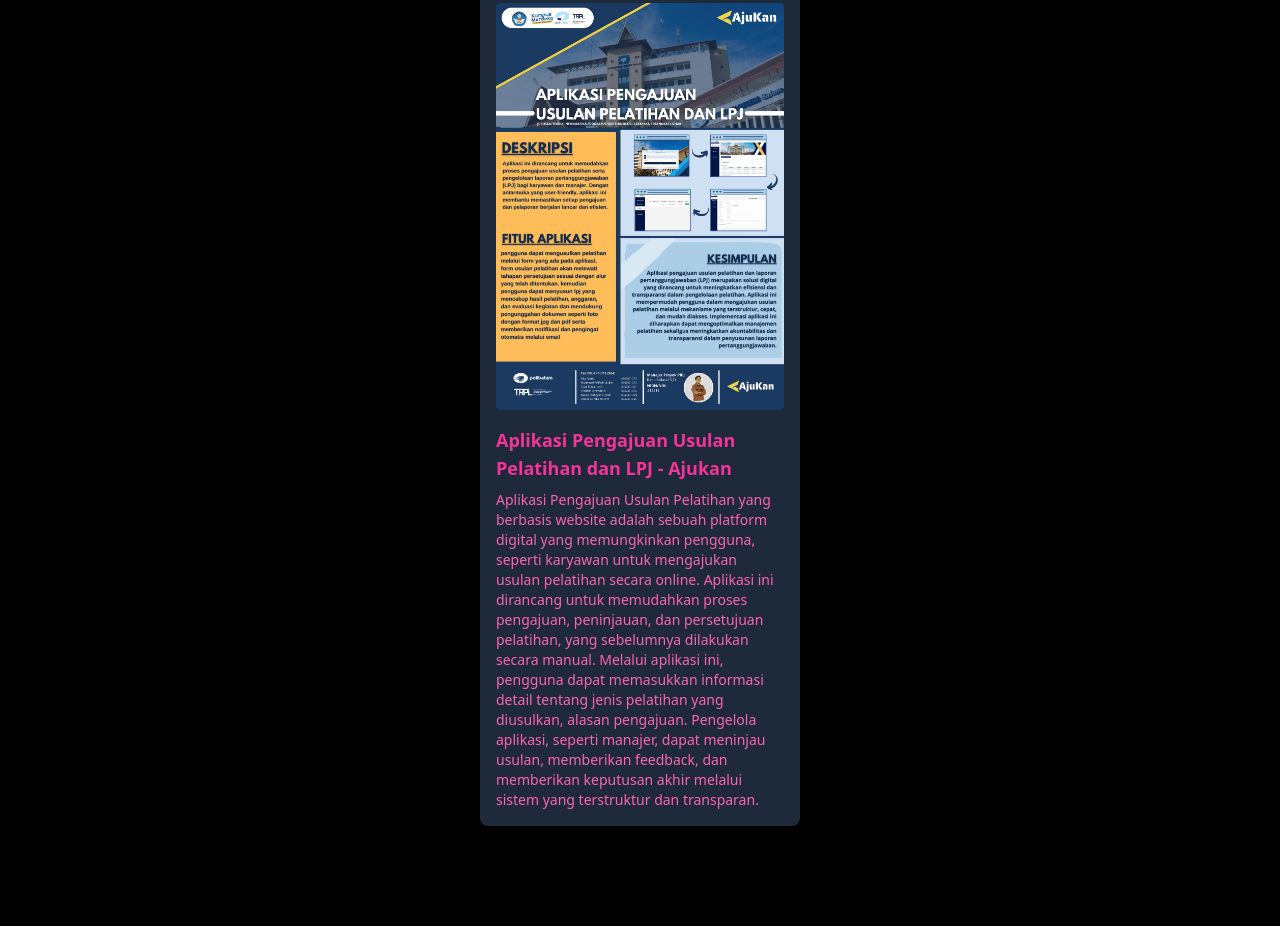
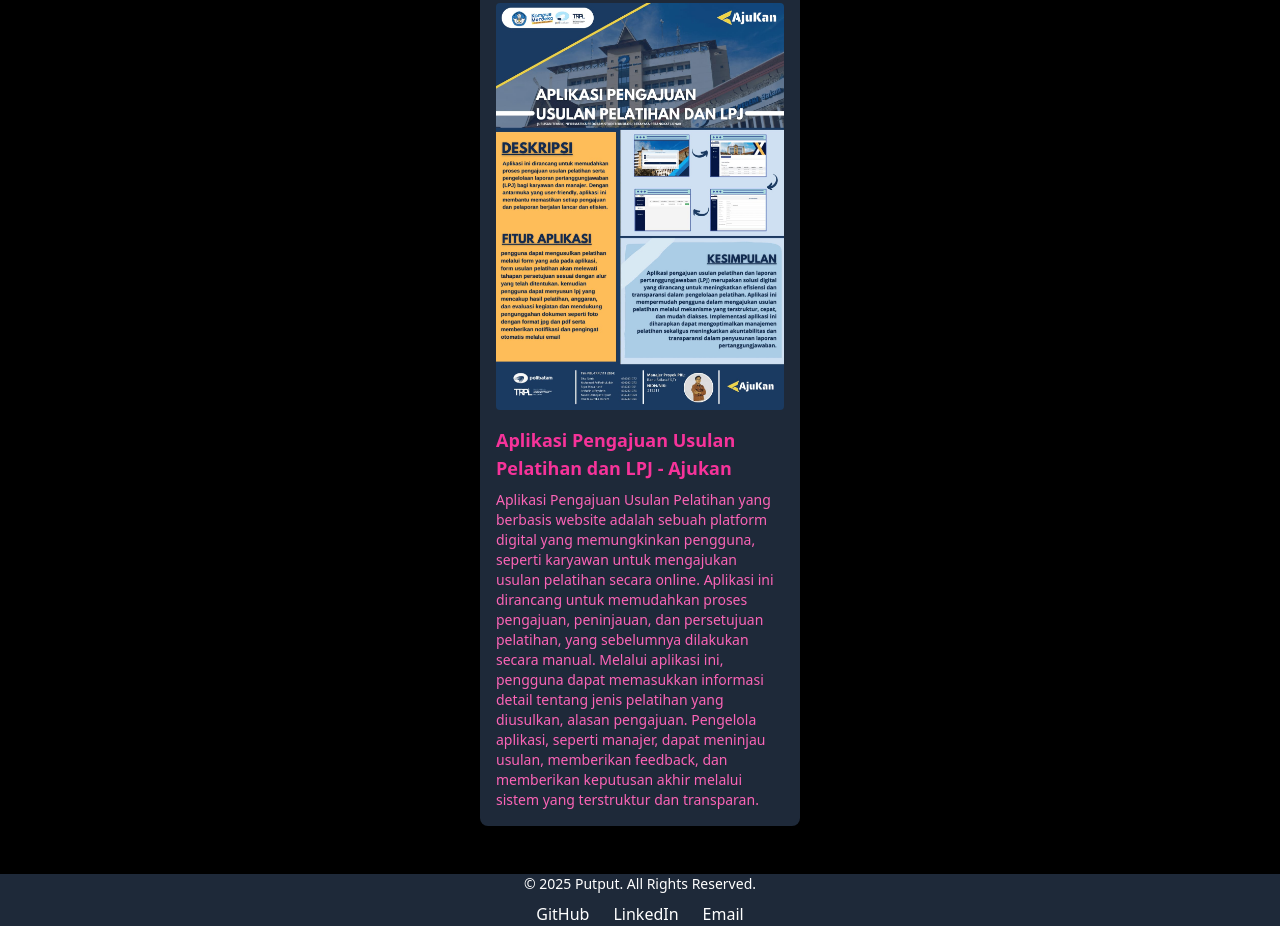
Before and after one commit to navitadamayantisyarif/Personal_Branding, a website: page index.html in a window 1280 px wide. Shown: the part 1489-2415 px from the top of the page. Before the commit the page ends 2363 px from the top, so only its background shows below. Drawn offline with nearby package versions, Linux system fonts and the light colour scheme.

Commit message:
Update index.html

```diff
--- a/index.html
+++ b/index.html
@@ -170,6 +170,14 @@
         animation: spin-slow 10s linear infinite;
     } */
 </style>
+    <footer class="bg-gray-800 text-white text-center py-6">
+    <p class="text-sm">&copy; 2025 Putput. All Rights Reserved.</p>
+    <div class="flex justify-center space-x-6 mt-2">
+        <a href="#" class="text-white hover:underline">GitHub</a>
+        <a href="#" class="text-white hover:underline">LinkedIn</a>
+        <a href="#" class="text-white hover:underline">Email</a>
+    </div>
+</footer>
  </body>
 </html>
 </html>
```
